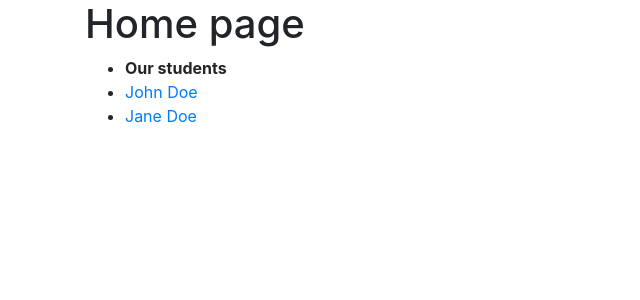
After one commit to BoldizArt/librafire_php, a PHP site: template public/templates/home.html.twig in a window 1280 px wide. The commit adds this page. Shown: the top 300 px of the page, without its empty margins (0-640 px from the left). Run offline with PHP 8.4, Linux system fonts and the light colour scheme; the template is opened without the code that fills it, so the values that code supplies are empty; some libraries are stand-ins or nearby versions.

Commit message:
Add some not-necessary design elements...

```diff
--- a/composer.json
+++ b/composer.json
@@ -11,7 +11,7 @@
     ],
     "minimum-stability": "dev",
     "require": {
-        "twig/twig": "^2.0"
+        "twig/twig": "3.x-dev"
     },
     "autoload": {
         "psr-4": {"Boldizar\\LibraFire\\": "src/"}
--- /dev/null
+++ b/public/templates/base.html.twig
@@ -0,0 +1,33 @@
+<!DOCTYPE html>
+<html lang="en">
+    <head>
+        <meta charset="UTF-8">
+        <meta name="viewport" content="width=device-width, initial-scale=1.0">
+        <meta http-equiv="X-UA-Compatible" content="ie=edge">
+        <link rel="icon" href="/public/img/favicon.png" />
+
+        {# Bootstrap  #}
+        <link href="https://stackpath.bootstrapcdn.com/bootstrap/4.3.1/css/bootstrap.min.css" rel="stylesheet" integrity="sha384-ggOyR0iXCbMQv3Xipma34MD+dH/1fQ784/j6cY/iJTQUOhcWr7x9JvoRxT2MZw1T" crossorigin="anonymous">
+
+        {# Custom style #}
+        <link href="/public/css/custom.css" rel="stylesheet">
+
+        <title>{% block title %}{% endblock %} - LibraFire</title>
+    </head>
+    <body>
+        <div id="content">
+            <div class="content">
+                {% block message %}{% endblock %}
+                {% block content %}{% endblock %}
+            </div>
+        </div>
+        <div id="footer">
+            <footer>
+                {% block footer %}{% endblock %}
+
+                {# Custom script #}
+                <script src="/public/js/custom.js"></script>
+            </footer>
+        </div>
+    </body>
+</html>
--- /dev/null
+++ b/public/templates/home.html.twig
@@ -0,0 +1,15 @@
+{% extends "base.html.twig" %}
+
+{% block title %}Home page{% endblock %}
+
+{% block content %}
+    <div class="container">
+        <h1>Home page</h1>
+
+        <ul>
+            <li><b>Our students</b></li>
+            <li><a href="/students/1">John Doe</a></li>
+            <li><a href="/students/2">Jane Doe</a></li>
+        </ul>
+    </div>
+{% endblock %}
--- a/src/Controller/Student.php
+++ b/src/Controller/Student.php
@@ -24,6 +24,10 @@ class Student implements SchoolBoardInterface
 
     }
     public function show() {
-        echo "Student id: {$this->id}";
+        return [
+            'id' => $this->id,
+            'first_name' => 'John',
+            'last_name' => 'Doe'
+        ];
     }
 }
```
Also changed, not shown: index.php (+5 -8 lines), public/templates/student.html.twig (+14 -2 lines), favicon.ico (added), public/css/custom.css (added), public/img/favicon.png (added), public/js/custom.js (added), 1 other file.
